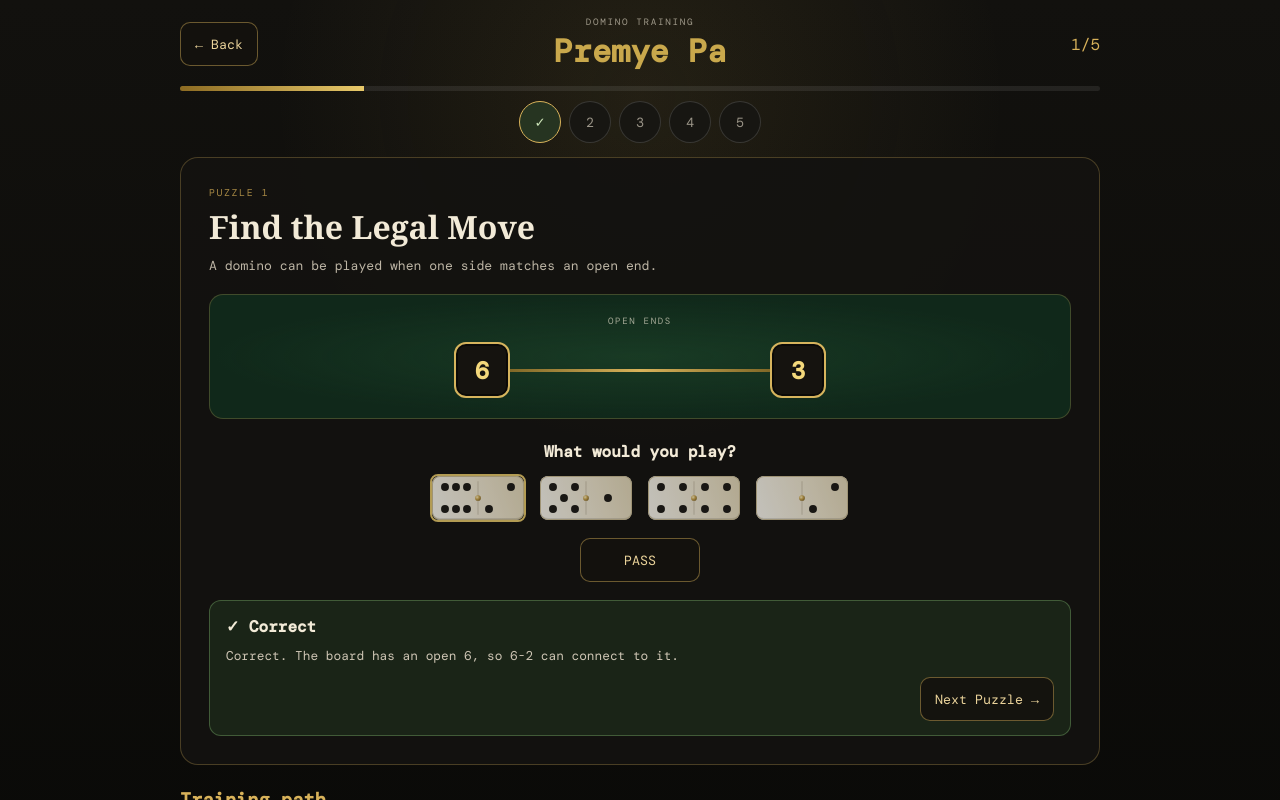
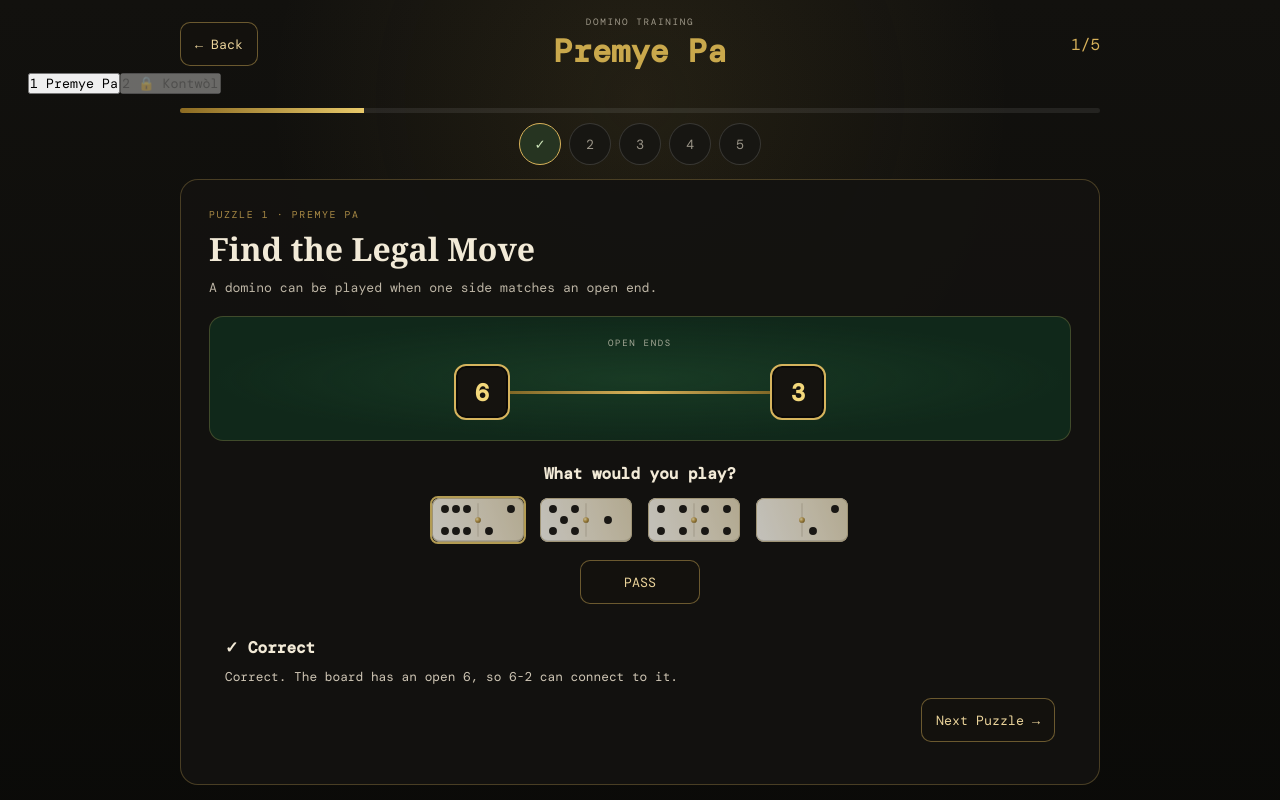
Before and after one commit to WorkVolt-tech/PlayVolt, a React (Vite) app in the folder dominoes/: page /puzzle in a window 1280 px wide. Both pictures are taken after a click on the button 478 px from the left and 498 px from the top of the page. Shown: the top 800 px of the page. Built offline with nearby package versions, Linux system fonts and the light colour scheme.

Commit message:
Add Kontwol strategy puzzle section

```diff
--- a/dominoes/src/pages/Puzzle.jsx
+++ b/dominoes/src/pages/Puzzle.jsx
@@ -3,7 +3,7 @@ import { useNavigate } from 'react-router-dom'
 import TileFace from '../components/TileFace'
 import './Puzzle.css'
 
-const PUZZLES = [
+const BASICS = [
   {
     id: 'legal-1',
     title: 'Find the Legal Move',
@@ -12,9 +12,7 @@ const PUZZLES = [
     hand: [[6, 2], [5, 1], [4, 4], [0, 2]],
     best: '6-2',
     valid: ['6-2'],
-    feedback: {
-      '6-2': 'Correct. The board has an open 6, so 6-2 can connect to it.',
-    },
+    feedback: { '6-2': 'Correct. The board has an open 6, so 6-2 can connect to it.' },
   },
   {
     id: 'legal-2',
@@ -37,9 +35,7 @@ const PUZZLES = [
     hand: [[4, 4], [6, 2], [3, 5], [0, 0]],
     best: '4-4',
     valid: ['4-4'],
-    feedback: {
-      '4-4': 'Correct. 4-4 is a double and it connects to the open 4.',
-    },
+    feedback: { '4-4': 'Correct. 4-4 is a double and it connects to the open 4.' },
   },
   {
     id: 'legal-3',
@@ -62,13 +58,107 @@ const PUZZLES = [
     hand: [[6, 6], [5, 2], [1, 0], [2, 2]],
     best: 'PASS',
     valid: ['PASS'],
+    feedback: { PASS: 'Correct. None of your tiles contain a 3 or a 4, so you must pass.' },
+  },
+]
+
+const CONTROL = [
+  {
+    id: 'control-1',
+    title: 'Keep Your Strong Number',
+    lesson: 'When you hold several tiles from the same suit, try to keep that number available.',
+    ends: [5, 2],
+    hand: [[5, 5], [5, 4], [5, 1], [2, 6], [3, 0]],
+    best: '5-5',
+    valid: ['5-5', '5-4', '5-1', '2-6'],
     feedback: {
-      PASS: 'Correct. None of your tiles contain a 3 or a 4, so you must pass.',
+      '5-5': 'Best move. The double keeps 5 alive, and you still hold two more 5s. You are controlling that suit.',
+      '5-4': 'Legal, but weaker. You keep a 5 in your hand, yet you give up some of your control instead of establishing the double.',
+      '5-1': 'Legal, but weaker. You are spending one of the 5s that gives your hand its strength.',
+      '2-6': 'Legal, but it abandons your strongest suit. You hold three 5s, so the 5 side is where your leverage is.',
+    },
+  },
+  {
+    id: 'control-2',
+    title: 'Do Not Open Your Weak Suit',
+    lesson: 'A legal move can still be dangerous if it leaves a number you cannot answer later.',
+    ends: [6, 3],
+    hand: [[6, 4], [6, 1], [3, 2], [4, 5], [4, 0]],
+    best: '6-4',
+    valid: ['6-4', '6-1', '3-2'],
+    feedback: {
+      '6-4': 'Best move. It turns the 6 into a 4, and you still own two more 4s. That gives you a better chance to answer the board again.',
+      '6-1': 'Legal, but risky. You open a 1 and have no other 1 in your hand.',
+      '3-2': 'Legal, but risky. You open a 2 and have no backup 2.',
+    },
+  },
+  {
+    id: 'control-3',
+    title: 'Preserve Your Escape',
+    lesson: 'Try not to spend the only tile that can rescue a difficult part of your hand.',
+    ends: [4, 6],
+    hand: [[4, 2], [4, 1], [6, 3], [2, 5], [2, 0]],
+    best: '4-2',
+    valid: ['4-2', '4-1', '6-3'],
+    feedback: {
+      '4-2': 'Best move. It opens 2, and you still have two tiles that can answer a 2 later. Your hand stays connected.',
+      '4-1': 'Legal, but the 1 is isolated. If the table stays on 1, you have no second tile to continue with.',
+      '6-3': 'Legal, but it opens 3 with no backup 3 in your hand.',
+    },
+  },
+  {
+    id: 'control-4',
+    title: 'Use the Double at the Right Time',
+    lesson: 'Doubles are powerful when they reinforce a number you already control.',
+    ends: [3, 1],
+    hand: [[3, 3], [3, 5], [3, 0], [1, 6], [5, 2]],
+    best: '3-3',
+    valid: ['3-3', '3-5', '3-0', '1-6'],
+    feedback: {
+      '3-3': 'Best move. You establish the 3 double while still holding two more 3s, making it harder for the table to get away from your suit.',
+      '3-5': 'Legal, but you are spending a 3 without using your strongest control piece.',
+      '3-0': 'Legal, but the blank side gives you no backup path in this hand.',
+      '1-6': 'Legal, but it moves away from the suit you dominate.',
+    },
+  },
+  {
+    id: 'control-5',
+    title: 'Control Without Getting Stuck',
+    lesson: 'Good control also means keeping your remaining tiles connected to one another.',
+    ends: [2, 5],
+    hand: [[2, 4], [2, 1], [5, 4], [4, 4], [4, 6]],
+    best: '2-4',
+    valid: ['2-4', '2-1', '5-4'],
+    feedback: {
+      '2-4': 'Best move. It opens 4, the number that connects three of your remaining tiles. That gives your hand several follow-up routes.',
+      '2-1': 'Legal, but it leaves 1 open with no other 1 to support it.',
+      '5-4': 'Good move, but 2-4 is stronger because it preserves 5-4 while still opening the 4 suit you dominate.',
     },
   },
 ]
 
+const TRACKS = {
+  basics: {
+    label: 'Premye Pa',
+    subtitle: 'Legal moves & passing',
+    storage: 'dekabess_puzzle_basics',
+    puzzles: BASICS,
+    mode: 'basic',
+  },
+  control: {
+    label: 'Kontwòl',
+    subtitle: 'Choose the strongest move',
+    storage: 'dekabess_puzzle_control',
+    puzzles: CONTROL,
+    mode: 'strategy',
+  },
+}
+
 const keyOf = tile => tile.join('-')
+
+function readProgress(key) {
+  try { return JSON.parse(localStorage.getItem(key) || '[]') } catch { return [] }
+}
 
 function Domino({ tile, onClick, disabled = false, selected = false }) {
   return (
@@ -86,55 +176,95 @@ function Domino({ tile, onClick, disabled = false, selected = false }) {
 
 export default function Puzzle() {
   const navigate = useNavigate()
+  const basicsDone = readProgress(TRACKS.basics.storage).length >= BASICS.length
+  const [trackId, setTrackId] = useState(() => basicsDone ? 'control' : 'basics')
   const [index, setIndex] = useState(0)
   const [choice, setChoice] = useState(null)
   const [result, setResult] = useState(null)
-  const [completed, setCompleted] = useState(() => {
-    try { return JSON.parse(localStorage.getItem('dekabess_puzzle_basics') || '[]') } catch { return [] }
-  })
+  const [completedByTrack, setCompletedByTrack] = useState(() => ({
+    basics: readProgress(TRACKS.basics.storage),
+    control: readProgress(TRACKS.control.storage),
+  }))
 
-  const puzzle = PUZZLES[index]
+  const track = TRACKS[trackId]
+  const puzzles = track.puzzles
+  const puzzle = puzzles[index]
+  const completed = completedByTrack[trackId] || []
   const doneCount = completed.length
-  const progress = Math.round((doneCount / PUZZLES.length) * 100)
+  const progress = Math.round((doneCount / puzzles.length) * 100)
+  const controlUnlocked = (completedByTrack.basics || []).length >= BASICS.length
 
   useEffect(() => {
-    try { localStorage.setItem('dekabess_puzzle_basics', JSON.stringify(completed)) } catch { /* ignore */ }
-  }, [completed])
+    Object.entries(TRACKS).forEach(([id, info]) => {
+      try { localStorage.setItem(info.storage, JSON.stringify(completedByTrack[id] || [])) } catch { /* ignore */ }
+    })
+  }, [completedByTrack])
 
   const explanation = useMemo(() => {
     if (!result) return ''
+    if (track.mode === 'strategy') {
+      if (!result.legal) {
+        if (result.key === 'PASS') return `You still have legal moves: ${puzzle.valid.join(', ')}.`
+        return `${result.key} cannot connect to either open end (${puzzle.ends[0]} or ${puzzle.ends[1]}).`
+      }
+      return puzzle.feedback[result.key] || 'That move is legal.'
+    }
+
     if (result.correct) return puzzle.feedback[result.key] || 'Correct.'
     if (result.key === 'PASS') return `Not yet. You still have a legal play: ${puzzle.valid.join(' or ')}.`
     return `${result.key} cannot connect to either open end (${puzzle.ends[0]} or ${puzzle.ends[1]}).`
-  }, [result, puzzle])
+  }, [result, puzzle, track.mode])
 
   function answer(key) {
     if (result) return
     setChoice(key)
-    const correct = puzzle.valid.includes(key)
-    setResult({ key, correct })
+
+    const legal = puzzle.valid.includes(key)
+    const best = key === puzzle.best
+    const correct = track.mode === 'strategy' ? legal : legal
+    const stars = !legal ? 0 : (best ? 3 : 2)
+
+    setResult({ key, correct, legal, best, stars })
+
     if (correct) {
-      setCompleted(prev => prev.includes(puzzle.id) ? prev : [...prev, puzzle.id])
+      setCompletedByTrack(prev => {
+        const list = prev[trackId] || []
+        if (list.includes(puzzle.id)) return prev
+        return { ...prev, [trackId]: [...list, puzzle.id] }
+      })
     }
   }
 
+  function resetAnswer() {
+    setChoice(null)
+    setResult(null)
+  }
+
   function next() {
-    if (index < PUZZLES.length - 1) {
+    if (index < puzzles.length - 1) {
       setIndex(i => i + 1)
-      setChoice(null)
-      setResult(null)
+      resetAnswer()
     } else {
       setIndex(0)
-      setChoice(null)
-      setResult(null)
+      resetAnswer()
     }
   }
 
   function selectPuzzle(i) {
     setIndex(i)
-    setChoice(null)
-    setResult(null)
+    resetAnswer()
   }
+
+  function chooseTrack(id) {
+    if (id === 'control' && !controlUnlocked) return
+    setTrackId(id)
+    setIndex(0)
+    resetAnswer()
+  }
+
+  const resultTitle = track.mode === 'strategy' && result?.legal
+    ? (result.best ? '★★★ Best Move' : '★★ Good Move')
+    : (result?.correct ? '✓ Correct' : '✕ Not a legal move')
 
   return (
     <main className="puzzle-page">
@@ -142,17 +272,32 @@ export default function Puzzle() {
         <button type="button" className="puzzle-back" onClick={() => navigate('/')}>← Back</button>
         <div>
           <div className="puzzle-kicker">DOMINO TRAINING</div>
-          <h1>Premye Pa</h1>
+          <h1>{track.label}</h1>
         </div>
-        <div className="puzzle-progress-text">{doneCount}/{PUZZLES.length}</div>
+        <div className="puzzle-progress-text">{doneCount}/{puzzles.length}</div>
       </header>
 
-      <section className="puzzle-progress" aria-label="Basics progress">
+      <section className="puzzle-track-switch" aria-label="Training section">
+        <button type="button" className={trackId === 'basics' ? 'active' : ''} onClick={() => chooseTrack('basics')}>
+          <span>1</span> Premye Pa
+        </button>
+        <button
+          type="button"
+          className={trackId === 'control' ? 'active' : ''}
+          onClick={() => chooseTrack('control')}
+          disabled={!controlUnlocked}
+          title={controlUnlocked ? 'Choose the strongest move' : 'Complete Premye Pa first'}
+        >
+          <span>2</span> {controlUnlocked ? 'Kontwòl' : '🔒 Kontwòl'}
+        </button>
+      </section>
+
+      <section className="puzzle-progress" aria-label={`${track.label} progress`}>
         <div style={{ width: `${progress}%` }} />
       </section>
 
       <nav className="puzzle-dots" aria-label="Choose puzzle">
-        {PUZZLES.map((p, i) => (
+        {puzzles.map((p, i) => (
           <button
             type="button"
             key={p.id}
@@ -166,9 +311,15 @@ export default function Puzzle() {
       </nav>
 
       <section className="puzzle-card">
-        <div className="puzzle-number">PUZZLE {index + 1}</div>
+        <div className="puzzle-number">PUZZLE {index + 1} · {track.label.toUpperCase()}</div>
         <h2>{puzzle.title}</h2>
         <p className="puzzle-lesson">{puzzle.lesson}</p>
+
+        {track.mode === 'strategy' && (
+          <div className="puzzle-tip">
+            More than one answer may be legal. Your goal is to find the <strong>strongest</strong> move.
+          </div>
+        )}
 
         <div className="puzzle-board">
           <div className="puzzle-board-label">OPEN ENDS</div>
@@ -179,7 +330,9 @@ export default function Puzzle() {
           </div>
         </div>
 
-        <div className="puzzle-question">What would you play?</div>
+        <div className="puzzle-question">
+          {track.mode === 'strategy' ? 'Which move gives you the best control?' : 'What would you play?'}
+        </div>
 
         <div className="puzzle-hand">
           {puzzle.hand.map(tile => {
@@ -198,15 +351,21 @@ export default function Puzzle() {
         </button>
 
         {result && (
-          <div className={`puzzle-feedback ${result.correct ? 'correct' : 'wrong'}`} aria-live="polite">
-            <strong>{result.correct ? '✓ Correct' : '✕ Try again next time'}</strong>
+          <div className={`puzzle-feedback ${result.correct ? (result.best ? 'best' : 'correct') : 'wrong'}`} aria-live="polite">
+            <strong>{resultTitle}</strong>
             <p>{explanation}</p>
+            {track.mode === 'strategy' && result.legal && !result.best && (
+              <p className="puzzle-best-hint">Best answer: <strong>{puzzle.best}</strong>. Try the puzzle again if you want the 3-star solution.</p>
+            )}
             <div className="puzzle-feedback-actions">
               {!result.correct && (
-                <button type="button" onClick={() => { setChoice(null); setResult(null) }}>Try Again</button>
+                <button type="button" onClick={resetAnswer}>Try Again</button>
+              )}
+              {result.correct && !result.best && track.mode === 'strategy' && (
+                <button type="button" onClick={resetAnswer}>Try for ★★★</button>
               )}
               {result.correct && (
-                <button type="button" onClick={next}>{index === PUZZLES.length - 1 ? 'Restart Basics' : 'Next Puzzle →'}</button>
+                <button type="button" onClick={next}>{index === puzzles.length - 1 ? `Restart ${track.label}` : 'Next Puzzle →'}</button>
               )}
             </div>
           </div>
@@ -216,8 +375,12 @@ export default function Puzzle() {
       <section className="puzzle-coming">
         <h3>Training path</h3>
         <div className="puzzle-path">
-          <div className="unlocked"><b>1</b><span>Premye Pa</span><small>Legal moves & passing</small></div>
-          <div><b>2</b><span>Kontwòl</span><small>Coming next</small></div>
+          <button type="button" className="unlocked" onClick={() => chooseTrack('basics')}>
+            <b>1</b><span>Premye Pa</span><small>Legal moves & passing</small>
+          </button>
+          <button type="button" className={controlUnlocked ? 'unlocked' : ''} onClick={() => chooseTrack('control')} disabled={!controlUnlocked}>
+            <b>2</b><span>{controlUnlocked ? 'Kontwòl' : '🔒 Kontwòl'}</span><small>{controlUnlocked ? 'Choosing the strongest move' : 'Finish Premye Pa first'}</small>
+          </button>
           <div><b>3</b><span>Blokaj</span><small>Coming next</small></div>
           <div><b>4</b><span>Memwa</span><small>Coming next</small></div>
         </div>
```
